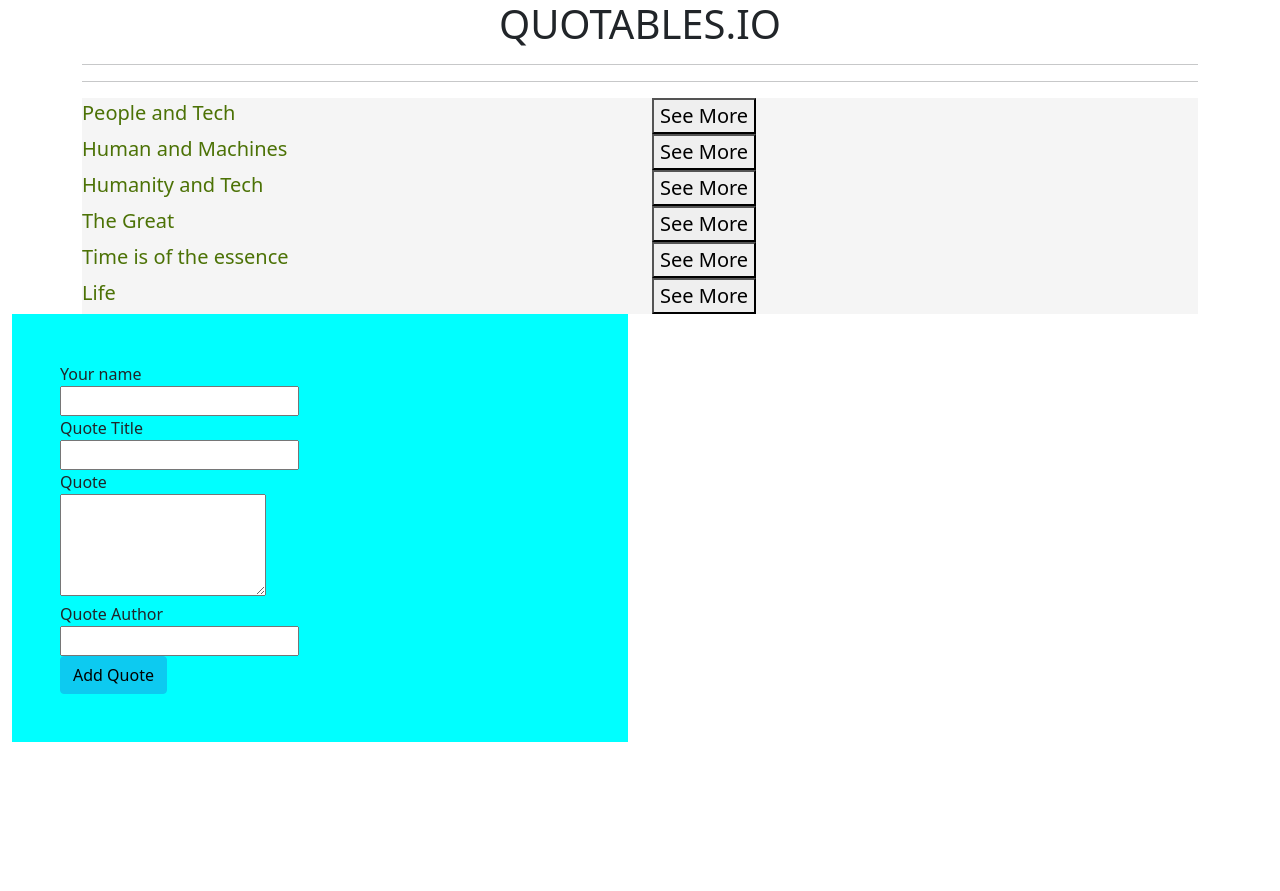
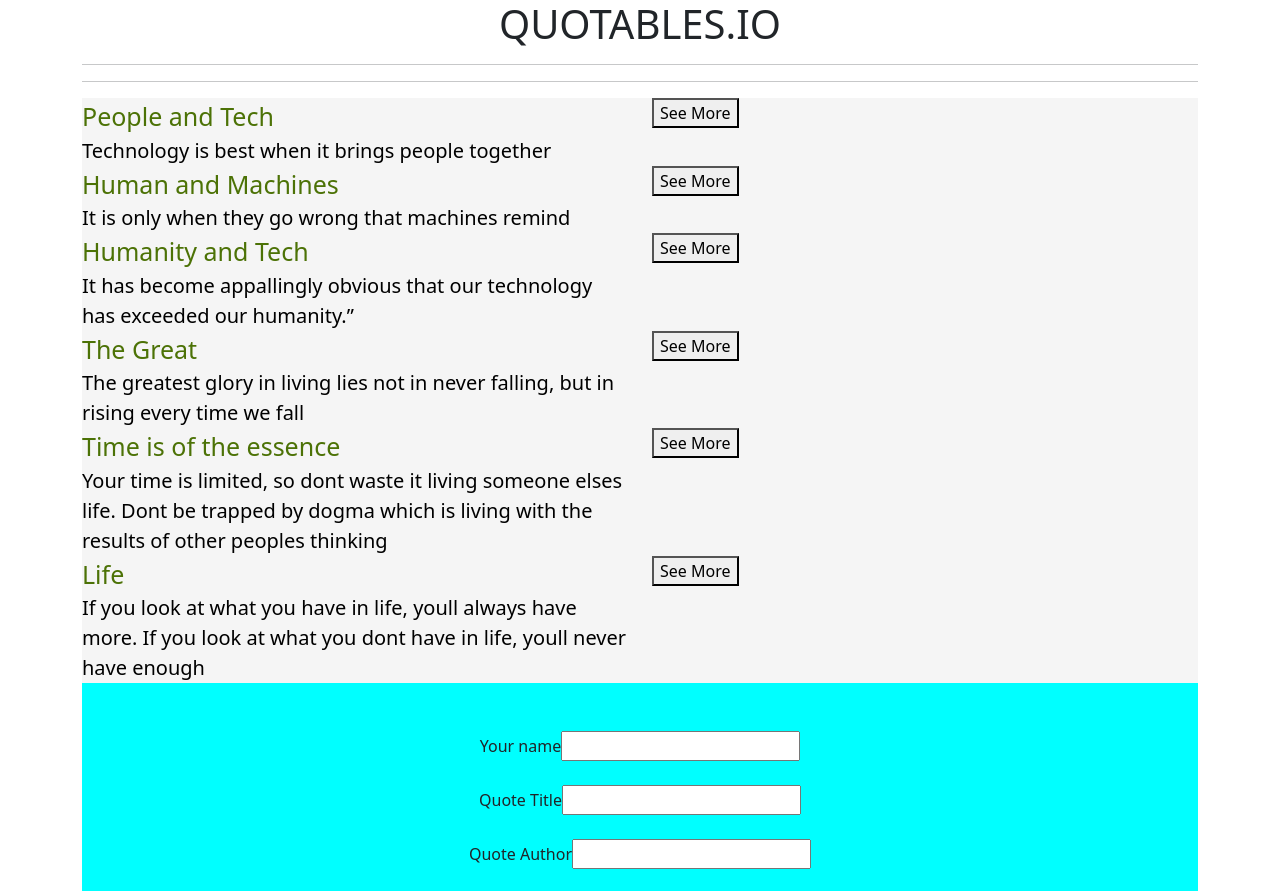
Before and after one commit to Blaisehala/NG, an Angular app: page / in a window 1280 px wide. Shown: the top 891 px of the page. Before the commit the page ends 800 px from the top, so only its background shows below. Built offline with nearby package versions, Linux system fonts and the light colour scheme.

Commit message:
ci:continued intergration

```diff
--- a/src/app/quote-details/quote-details.component.html
+++ b/src/app/quote-details/quote-details.component.html
@@ -1,6 +1,6 @@
 <div class="dd">
   <p>
-    {{quote.description}}
+    <!-- {{quote.description}} -->
   </p>
   <div class="row">
     <div class="col">
--- a/src/app/quote-form/quote-form.component.html
+++ b/src/app/quote-form/quote-form.component.html
@@ -1,20 +1,27 @@
 
-<div class="container-fluid">
-  <div class="row">
-    <div class="col-md-6">
-      <div class="form1 p-5" >
+<div class="container">
+  <div class=" row">
+    <div class="col">
+      <div class="form1 p-5 text-center" >
         <form action="">
-      <label for="">Your name</label><br>
-      <input type="text"><br>
-      <label for="">Quote Title</label><br>
-      <input type="text"><br>
-      <label for="">Quote</label><br>
-      <textarea name="" id=""  rows="4"></textarea><br>
-      <label for=""> Quote Author </label><br>
 
-      <input type="text"><br>
+
+      <label for="">Your name</label>
+      <input type="text"><br><br>
+
+
+      <label for="">Quote Title</label>
+      <input type="text"><br><br>
+
+      <label for=""> Quote Author </label>
+      <input type="text"><br><br>
+
+      <label for="">Quote</label>
+      <textarea name="" id="" cols="30" rows="5"></textarea><br><br>
+
 
       <button class="btn btn-info">Add Quote</button>
+
         </form>
 
       </div>
--- a/src/app/quote/quote.component.css
+++ b/src/app/quote/quote.component.css
@@ -1,5 +1,19 @@
 .ff{
   background-color:whitesmoke;
+}
+
+
+
+.exp1{
+  /* height: 20px; */
+
   color: rgb(76, 114, 6);
+  font-size: 25px;
+
+}
+
+.exp{
+  color: black;
   font-size: 20px;
+
 }
--- a/src/app/quote/quote.component.html
+++ b/src/app/quote/quote.component.html
@@ -1,4 +1,3 @@
-
 <div class="container">
   <h1 class="text-center">QUOTABLES.IO</h1>
   <hr>
@@ -9,7 +8,15 @@
     <div class=" ff d-flex flex-column" *ngFor="let quote of quotes; let i=index">
       <div class="row">
         <div class="col-md-6">
+          <div class="exp1">
             {{quote.name}}
+          </div>
+
+
+          <div class="exp">
+            {{quote.description}}
+          </div>
+
 
         </div>
         <div class="col-md-6">
@@ -19,7 +26,8 @@
 
 
 
-        <app-quote-details *ngIf="quote.showDescription" [quote]="quote" (isComplete) = 'quoteRead($event,i)'></app-quote-details>
+      <app-quote-details *ngIf="quote.showDescription" [quote]="quote" (isComplete)='quoteRead($event,i)'>
+      </app-quote-details>
 
 
     </div>
```
Lines whose indentation alone changed are shown as unchanged.
